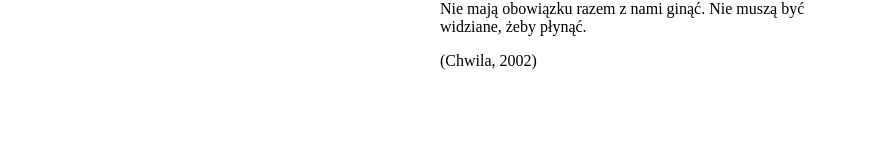
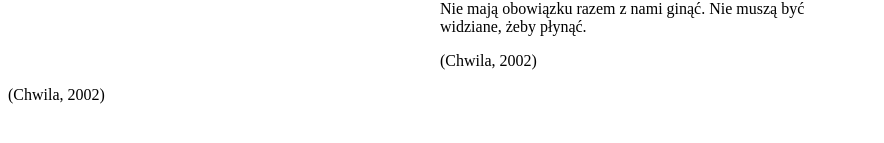
Before and after one commit to aszymeczko/nauka-gita, a website: page index.html in a window 1280 px wide. Shown: the part 559-702 px from the top of the page, without its empty margins (0-884 px from the left). Drawn offline with Linux system fonts and the light colour scheme.

Commit message:
Add new paragraph

```diff
--- a/index.html
+++ b/index.html
@@ -51,5 +51,6 @@
 
             <p>(Chwila, 2002)</p>
         </div>
+        <p>(Chwila, 2002)</p>
     </body>
 </html>
--- a/package.json
+++ b/package.json
@@ -4,6 +4,7 @@
   "description": "",
   "main": "index.js",
   "scripts": {
+    "start": "browser-sync start --server --files '**/*.html, **/*.css, **/*.js'",
     "test": "echo \"Error: no test specified\" && exit 1"
   },
   "keywords": [],
```
